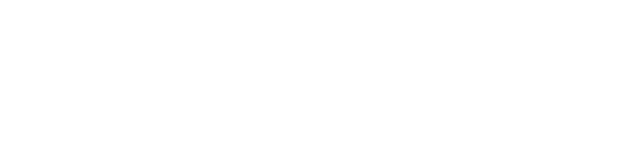
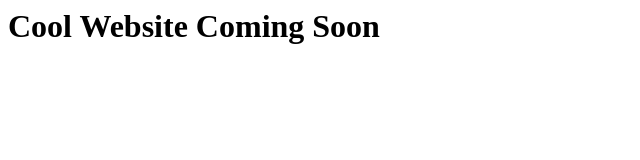
Before and after one commit to krishbhat16/personalWeb, a plain HTML site: page index.html in a window 1280 px wide. Shown: the whole page, without its empty margins (0-640 px from the left). Drawn offline with Linux system fonts and the light colour scheme.

Commit message:
add sample text

```diff
--- a/index.html
+++ b/index.html
@@ -6,7 +6,7 @@
 </head>
 
 <body>
-
+    <h1>Cool Website Coming Soon</h1>
 </body>
 
 </html>
```
